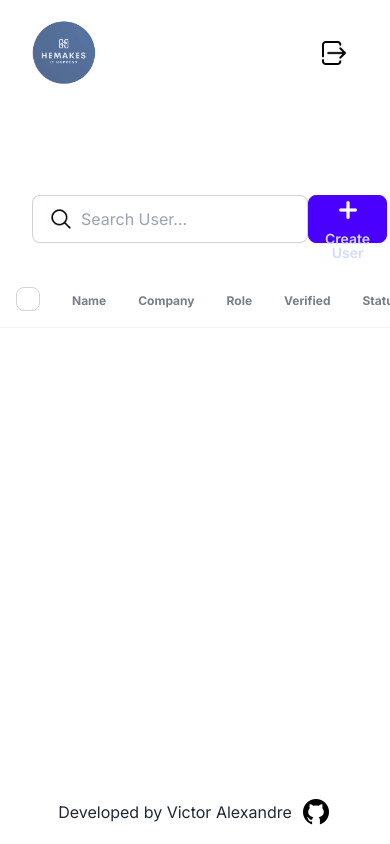
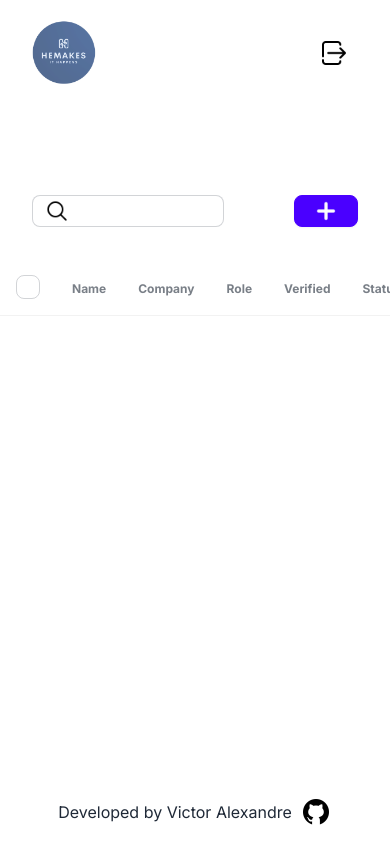
Before and after one commit to AlexWasHeree/hemakes-teste-tecnico, a Next.js app: page /users/list in a window 390 px wide. Built offline with nearby package versions, Linux system fonts and the light colour scheme.

Commit message:
feat: add responsive styles on userform

```diff
--- a/app/users/list/page.tsx
+++ b/app/users/list/page.tsx
@@ -28,9 +28,9 @@ const UserList = () => {
   };
 
   return (
-    <div className="overflow-x-auto">
+    <>
       <div className="flex justify-between px-8 py-8">
-        <label className="input input-bordered flex items-center gap-2">
+        <label className="input input-bordered flex items-center gap-2 w-48 input-sm sm:input-md ">
           <img src={IconSearch.src} alt="Search Icon" className="w-6 h-6" />
           <input
             id="filter"
@@ -38,17 +38,18 @@ const UserList = () => {
             value={filter}
             onChange={handleChange}
             type="text"
-            className="grow"
+            className="grow placeholder-transparent  sm:placeholder-gray-400"
             placeholder="Search User..."
           />
         </label>
         <Link href="/users/create">
-          <button className="btn btn-primary">
+          <button className="btn btn-primary w-16 btn-sm sm:btn-md sm:w-48">
             <img src={AddIcon.src} alt="Add icon" className="w-7" />
-            Create User
+            <span className="hidden sm:block">Create User</span>
           </button>
         </Link>
       </div>
+      <div className="overflow-x-auto">
         <table className="table mb-20">
           <thead>
             <tr>
@@ -75,7 +76,7 @@ const UserList = () => {
                 </th>
                 <td>
                   <div className="flex items-center gap-3">
-                  <div className="avatar">
+                    <div className="avatar hidden xxs:block">
                       <div className="mask mask-circle w-12 h-12">
                         <img
                           src={user.image}
@@ -98,6 +99,7 @@ const UserList = () => {
           </tbody>
         </table>
       </div>
+    </>
   );
 };
 
--- a/services/users/index.ts
+++ b/services/users/index.ts
@@ -45,7 +45,7 @@ const editUser = (id: number, updatedUser: User) => {
   let users: User[] = storedUsersString ? JSON.parse(storedUsersString) : [];
   users = users.map((user: User) => (user.id === id ? updatedUser : user));
   localStorage.setItem('users', JSON.stringify(users));
-  console.log('User edited');
+  return 'User edited';
 };
 
 const deleteUser = (id: number) => {
--- a/tailwind.config.ts
+++ b/tailwind.config.ts
@@ -12,6 +12,9 @@ const config: Config = {
         'gradient-radial': 'radial-gradient(var(--tw-gradient-stops))',
         'gradient-conic':
           'conic-gradient(from 180deg at 50% 50%, var(--tw-gradient-stops))',
+      },
+      screens: {
+        xxs: '576px',
       },
     },
   },
```
Lines whose indentation alone changed are shown as unchanged.
